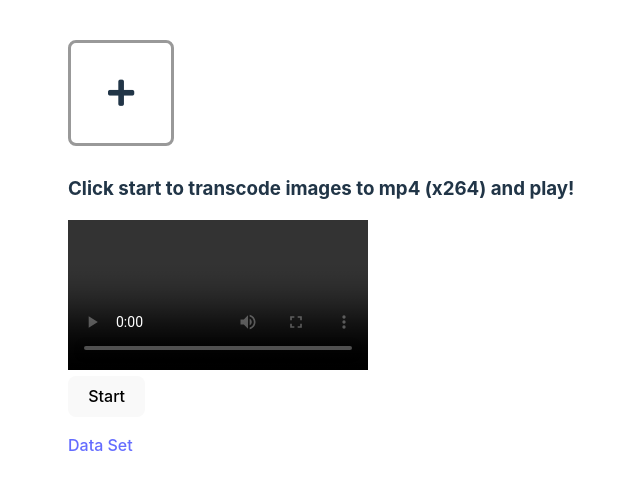
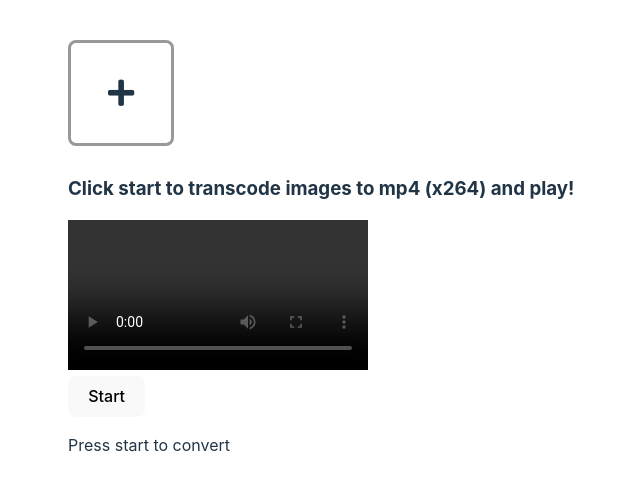
Before and after one commit to dashpilot/sideshow, a Svelte app: page / in a window 1280 px wide. Shown: the top 490 px of the page, without its empty margins (172-812 px from the left). Built offline with nearby package versions, Linux system fonts and the light colour scheme.

Commit message:
sveltified message

```diff
--- a/src/components/ExportVideo.svelte
+++ b/src/components/ExportVideo.svelte
@@ -3,12 +3,15 @@
  <h3>Click start to transcode images to mp4 (x264) and play!</h3>
   <video id="output-video" controls></video><br />
   <button id="start-btn" on:click={image2video}>Start</button>
-  <p id="message"></p>
-  <a href="https://github.com/ffmpegjs/ffmpeg.js/tree/master/examples/assets/triangle">Data Set</a>
+  <p id="message">{message}</p>
+
  </main>
 
 
   <script>
+	  let message = "Press start to convert";
+
+
 	const {
 	  createFFmpeg,
 	  fetchFile
@@ -18,16 +21,18 @@
 	});
 
 	const image2video = async () => {
-	  const message = document.getElementById('message');
-	  message.innerHTML = 'Loading ffmpeg-core.js';
+
+	  message = 'Loading ffmpeg-core.js';
 	  await ffmpeg.load();
-	  message.innerHTML = 'Loading data';
+
+	  message = 'Loading data';
 	  ffmpeg.FS('writeFile', 'audio.ogg', await fetchFile('assets/triangle/audio.ogg'));
 	  for (let i = 0; i < 60; i += 1) {
 		const num = `00${i}`.slice(-3);
 		ffmpeg.FS('writeFile', `tmp.${num}.png`, await fetchFile(`assets/triangle/tmp.${num}.png`));
 	  }
-	  message.innerHTML = 'Start transcoding';
+
+	  message = 'Start transcoding...';
 	  await ffmpeg.run('-framerate', '30', '-pattern_type', 'glob', '-i', '*.png', '-i', 'audio.ogg', '-c:a', 'copy', '-shortest', '-c:v', 'libx264', '-pix_fmt', 'yuv420p', 'out.mp4');
 
 
@@ -43,7 +48,6 @@
 		type: 'video/mp4'
 	  }));
 
-
 	}
 
 
```
